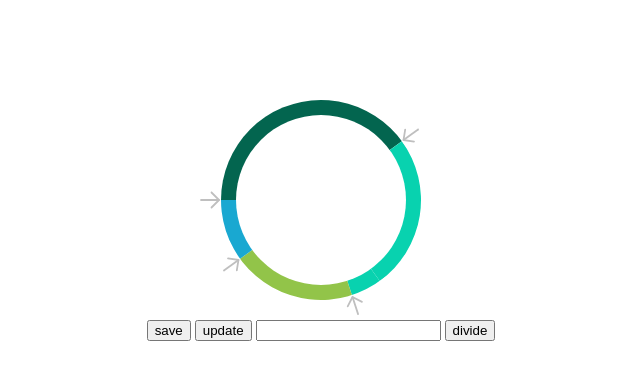
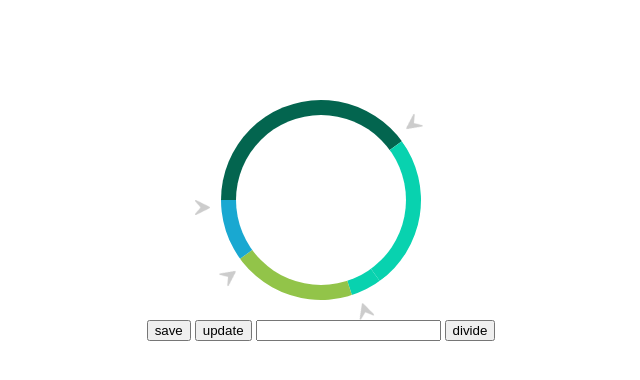
Before and after one commit to eefeng/circle, a website: page index.html in a window 1280 px wide. Shown: the full height of the page, 319-959 px from the left. Drawn offline with nearby package versions, Linux system fonts and the light colour scheme.

Commit message:
change arrow init

```diff
--- a/index.html
+++ b/index.html
@@ -40,6 +40,7 @@
 
     let circle = new Circle($("#circle"),{
         inner: 80,
+        arrowUrl: './img/lib_ctrl_lamp_arrow.png',
         pies: [
             {
                 percentage: 40,
--- a/js/circle.es.js
+++ b/js/circle.es.js
@@ -23,10 +23,26 @@ var Circle = function () {
 
         this.collectedPies = [];
 
-        this.init();
+        if (this.checkPercentage()) {
+            this.init();
+        }
     }
 
     _createClass(Circle, [{
+        key: 'checkPercentage',
+        value: function checkPercentage() {
+            var total = 0;
+            this.opts.pies.map(function (pie, i) {
+                total += pie.percentage;
+            });
+            if (total <= 100.1 && total >= 99.9) {
+                return true;
+            } else {
+                console.error('total percentage exceed, please check \'pies\'');
+                return false;
+            }
+        }
+    }, {
         key: 'init',
         value: function init() {
 
@@ -122,6 +138,7 @@ var Circle = function () {
         value: function drawArrows() {
             var _this2 = this;
 
+            console.log(this.opts);
             this.collectPies();
 
             var ds = 0;
@@ -131,7 +148,7 @@ var Circle = function () {
                 pie.degs = ds;
                 ds = ds + pie.percentage * 360 / 100;
 
-                $('<img src="./arrow-down.svg" alt="" class="arrow" width="30" style="transform: rotate(' + (ds - 90) + 'deg)">').appendTo(_this2.$ele.find('.arrows'));
+                $('<img src=' + _this2.opts.arrowUrl + ' alt="" class="arrow" width="15" style="transform: rotate(' + (ds - 90) + 'deg)">').appendTo(_this2.$ele.find('.arrows'));
             });
         }
     }, {
@@ -186,7 +203,7 @@ var Circle = function () {
         key: 'saveInfo',
         value: function saveInfo() {
             this.collectPies();
-            console.log(this.collectedPies);
+            console.log(this.collectedPies, this.piesInfo);
         }
     }]);
 
```
Also changed, not shown: js/circle.js (+26 -3 lines), img/lib_ctrl_lamp_arrow.png (added).
